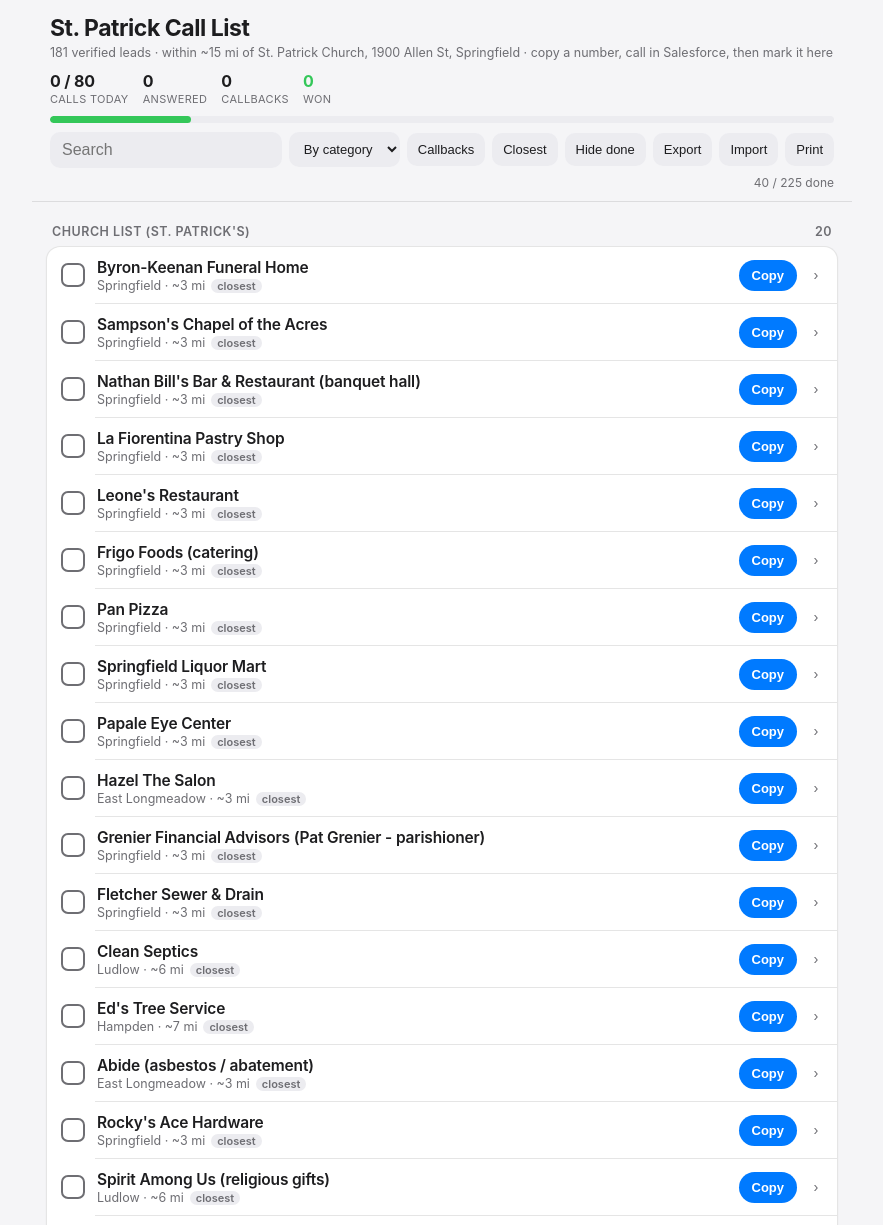
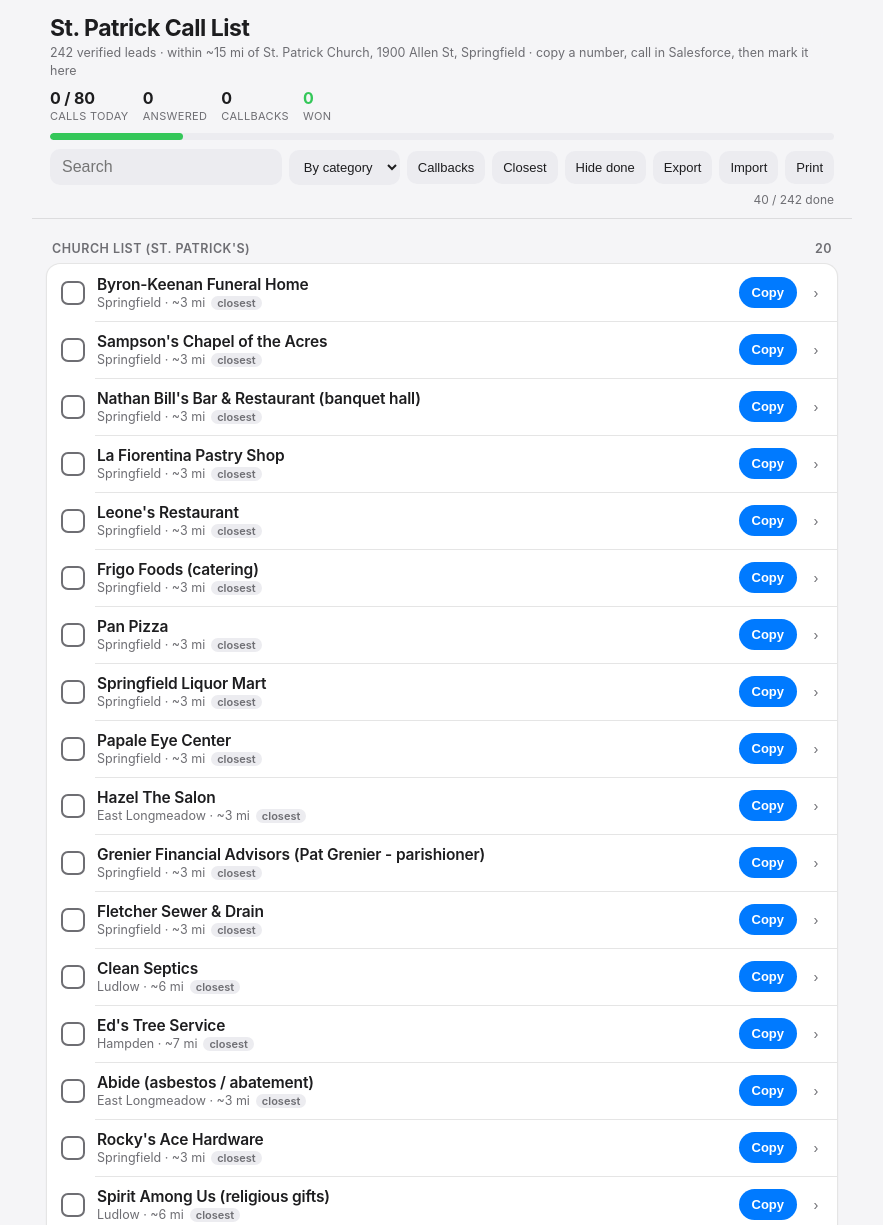
Before and after one commit to abechaunce2/springfield-call-list, a plain HTML site: page index.html in a window 1280 px wide. Shown: the top 1225 px of the page, without its empty margins (198-1081 px from the left). Drawn offline with Linux system fonts and the light colour scheme.

Commit message:
Add 17 more verified leads; dynamic header count

```diff
--- a/index.html
+++ b/index.html
@@ -81,7 +81,7 @@
 <div class="wrap">
 <header>
   <h1>St. Patrick Call List</h1>
-  <div class="sub">181 verified leads · within ~15 mi of St. Patrick Church, 1900 Allen St, Springfield · copy a number, call in Salesforce, then mark it here</div>
+  <div class="sub"><span id="hdrcount"></span> verified leads · within ~15 mi of St. Patrick Church, 1900 Allen St, Springfield · copy a number, call in Salesforce, then mark it here</div>
   <div class="score" id="score"></div>
   <div class="progress"><i id="bar"></i></div>
   <div class="controls">
@@ -149,6 +149,23 @@
 {c:"Attorney",n:"Doherty, Wallace, Pillsbury & Murphy",p:"(413) 733-3111",t:"Springfield"},
 {c:"RealtorAppraiser/Inspector",n:"Sears Real Estate (Lamacchia)",p:"(413) 785-1697",t:"Springfield"},
 {c:"RealtorAppraiser/Inspector",n:"Gallagher Real Estate",p:"(877) 533-3539",t:"Holyoke"},
+{c:"Roofing/Siding/Gutters",n:"Rocco Roofing",p:"(413) 366-3179",t:"Wilbraham"},
+{c:"Roofing/Siding/Gutters",n:"Sexton Roofing & Siding",p:"(413) 534-1234",t:"Holyoke"},
+{c:"Cleaning-All/Environmental",n:"Anderson Cleaning",p:"(413) 306-5053",t:"West Springfield"},
+{c:"Cleaning-All/Environmental",n:"LL Budget Cleaning Services",p:"(413) 266-3110",t:"Agawam"},
+{c:"Plumbing/Sewer",n:"Gingras Plumbing & Heating",p:"(413) 295-2942",t:"Feeding Hills"},
+{c:"Plumbing/Sewer",n:"A.R. Zukowski Plumbing & Heating",p:"(413) 733-6716",t:"West Springfield"},
+{c:"Landscape/SnowPlow/Agriculture",n:"Lawn Tech Lawn Care",p:"(413) 610-0167",t:"Ludlow"},
+{c:"Landscape/SnowPlow/Agriculture",n:"All Season Property Maintenance",p:"(413) 272-9288",t:"Hampden"},
+{c:"Auto-Mechanic/Parts/Towing",n:"Parrotta's Auto Service",p:"(413) 786-0959",t:"Agawam"},
+{c:"Auto-Mechanic/Parts/Towing",n:"Quality Auto LLC",p:"(413) 789-3500",t:"Agawam"},
+{c:"Auto-Mechanic/Parts/Towing",n:"V&F Auto Service",p:"(413) 789-2181",t:"Agawam"},
+{c:"Auto-Mechanic/Parts/Towing",n:"Agawam Tire & Auto Service Center",p:"(413) 786-4494",t:"Feeding Hills"},
+{c:"Dentist",n:"Holyoke Mall Dental",p:"(413) 538-7400",t:"Holyoke"},
+{c:"Dentist",n:"Baystate Dental of Holyoke",p:"(413) 241-3615",t:"Holyoke"},
+{c:"Insurance",n:"Sumner & Toner Insurance Agency",p:"(413) 567-1051",t:"Longmeadow"},
+{c:"Schools - Education",n:"Greenwood Children's Center",p:"(413) 565-4163",t:"Longmeadow"},
+{c:"RealtorAppraiser/Inspector",n:"Ayre Real Estate",p:"(413) 789-0812",t:"Agawam"},
 {c:"Retirement Facility/Senior Apts",n:"The Arbors at Chicopee Assisted Living & Memory Care",p:"(413) 206-9763",t:"Chicopee"},
 {c:"Retirement Facility/Senior Apts",n:"River Mills Assisted Living at Chicopee Falls",p:"(413) 531-0995",t:"Chicopee"},
 {c:"Retirement Facility/Senior Apts",n:"The Atrium at Cardinal Drive",p:"(413) 284-2686",t:"Agawam"},
@@ -332,6 +349,7 @@
 {c:"Restaurant/Banquet Facility",n:"Amedeo's",p:"(413) 536-4056",t:"Holyoke"}
 ];
 LEADS.forEach(l=>{const m=TOWNMI[l.t]||[12,2];l.mi=m[0];l.tier=m[1];l.dig=l.p.replace(/\D/g,'');});
+(function(){const hc=document.getElementById('hdrcount');if(hc)hc.textContent=LEADS.length;})();
 
 // ---- status defs ----
 const STATUS={
```
